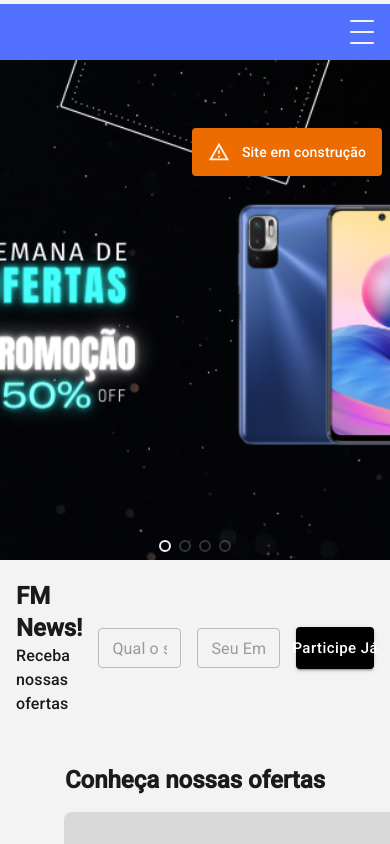
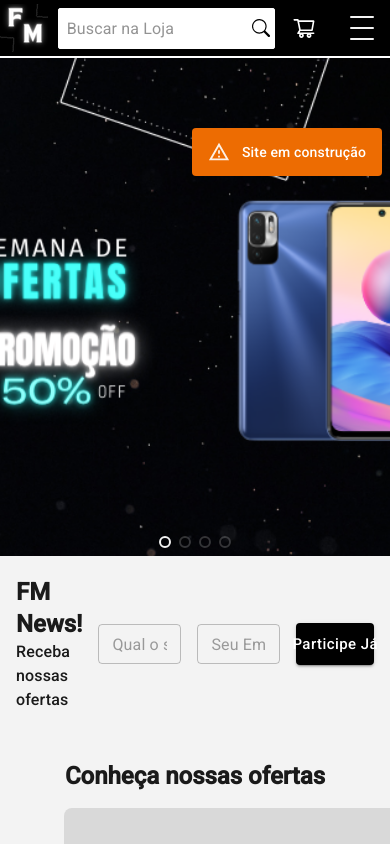
Before and after one commit to Felipe-alv-es/smartphone-store, a React (Create React App) app: page / in a window 390 px wide. Shown: the top 844 px of the page. Built offline with nearby package versions, Linux system fonts and the light colour scheme.

Commit message:
chore(site): finished bestDeals and Featured products responsivity

```diff
--- a/src/components/BestDeals/BestDeals.styles.ts
+++ b/src/components/BestDeals/BestDeals.styles.ts
@@ -10,6 +10,10 @@ export const getContainerStyle = () => ({
   display: "flex",
   justifyContent: "space-between",
   margin: "16px 72px 32px 72px",
+  "@media(max-width: 544px)": {
+    margin: "16px",
+    display: "block",
+  },
 });
 
 export const getOptionsStyle = () => ({
@@ -19,6 +23,9 @@ export const getOptionsStyle = () => ({
   padding: "16px",
   display: "grid",
   placeItems: "center",
+  "@media(max-width: 544px)": {
+    margin: "0 0 16px 0",
+  },
 });
 
 export const getContentStyle = () => ({
--- a/src/components/FeaturedProducts/Featuredproducts.js
+++ b/src/components/FeaturedProducts/Featuredproducts.js
@@ -46,13 +46,12 @@ const Featuredproducts = () => {
   const params = {
     spaceBetween: "32px",
     onSwiper: setSwiper,
-    pagination: isMobile ? true : false,
     breakpoints: {
       200: {
-        slidesPerView: 1,
+        slidesPerView: 2,
       },
       850: {
-        slidesPerView: 2,
+        slidesPerView: 3,
       },
       1200: {
         slidesPerView: 4,
@@ -65,7 +64,7 @@ const Featuredproducts = () => {
       },
     },
     style: {
-      margin: isMobile ? "0 24px 0 24px" : "0 36px 0 36px",
+      margin: isMobile ? "0 0 0 0" : "0 36px 0 36px",
       background: "transparent",
     },
   };
@@ -74,9 +73,12 @@ const Featuredproducts = () => {
     <Box sx={{ marginTop: "5em" }}>
       <Typography sx={getPageTitleStyle}>{"Produtos em destaque"}</Typography>
       <Box sx={getContainerStyle}>
+        {isMobile ? null : (
           <IconButton onClick={swipePreviousPage} sx={getIconButtonStyle}>
             <BsChevronLeft />
           </IconButton>
+        )}
+
         <Swiper {...params}>
           {productsSlider.map((item) => (
             <SwiperSlide
@@ -88,7 +90,17 @@ const Featuredproducts = () => {
               }}
             >
               <Paper sx={getContentStyle}>
-                <Box component="img" alt={item.title} src={item.img} />
+                <Box
+                  component="img"
+                  alt={item.title}
+                  src={item.img}
+                  sx={{ gridArea: "image", marginRight: "16px" }}
+                />
+                <Box
+                  sx={{
+                    gridArea: "content",
+                  }}
+                >
                   <Typography variant="body1" sx={getOfferTypeStyle}>
                     {item.title}
                   </Typography>
@@ -112,14 +124,17 @@ const Featuredproducts = () => {
                   </FormControl>
                   <StyledTypography>{item.value1}</StyledTypography>
                   <StyledTypography>{item.value2}</StyledTypography>
-                <StyledButton>Mais detalhes</StyledButton>
+                </Box>
+                <StyledButton gridArea="button"> Mais detalhes</StyledButton>
               </Paper>
             </SwiperSlide>
           ))}
         </Swiper>
+        {isMobile ? null : (
           <IconButton onClick={swipeNextPage} sx={getIconButtonStyle}>
             <BsChevronRight />
           </IconButton>
+        )}
       </Box>
     </Box>
   );
--- a/src/components/FeaturedProducts/Featuredproducts.styles.tsx
+++ b/src/components/FeaturedProducts/Featuredproducts.styles.tsx
@@ -9,6 +9,9 @@ export const getContainerStyle = () => ({
     background: "#D9D9D9",
     borderRadius: "8px",
     cursor: "pointer",
+  },
+  "@media(max-width: 544px)": {
+    padding: "16px",
   },
 });
 
@@ -24,11 +27,16 @@ export const getContentStyle = () => ({
   width: "100%",
   height: "100%",
   display: "grid",
-  placeItems: "center",
+  gridTemplateAreas: `'image''content''button'`,
+  placeItems: "center stretch",
   padding: "32px",
   borderRadius: "16px",
   "> *": {
     maxWidth: "100%",
+  },
+  "@media(max-width: 544px)": {
+    padding: "16px",
+    gridTemplateAreas: `'image content''image button'`,
   },
 });
 
@@ -46,14 +54,12 @@ export const getIconButtonStyle = () => ({
 
 export const getChipContainerStyle = () => ({
   margin: "16px 0 32px 0",
-  justifyContent: "space-between",
-  display: "flex",
   width: "100%",
+  placeItems: "center",
+  translate: "8px 0px",
 });
 
 export const getRadiogroupStyle = () => ({
-  justifyContent: "space-between",
-  paddingLeft: "12px",
   ".MuiTypography-root": {
     padding: "4px 8px 4px 8px",
     borderRadius: "12px",
--- a/src/components/Home/Home.js
+++ b/src/components/Home/Home.js
@@ -44,7 +44,10 @@ const Home = () => {
       <Navbar />
       <Swiper
         {...params}
-        style={{ paddingTop: isMobile ? "56px" : "", marginTop: "4px" }}
+        style={{
+          paddingTop: isMobile ? "56px" : "",
+          marginTop: isMobile ? "" : "4px",
+        }}
       >
         {homeSlider.map((item) => (
           <SwiperSlide key={item.id}>
--- a/src/components/Navbar/Navbar.js
+++ b/src/components/Navbar/Navbar.js
@@ -1,14 +1,7 @@
 import React, { useState } from "react";
-import {
-  Box,
-  Drawer,
-  Icon,
-  Divider,
-  Link,
-  Typography,
-  IconButton,
-} from "@mui/material";
+import { Box, Drawer, Icon, Divider, Link, IconButton } from "@mui/material";
 import Logo from "../../assets/images/Fictional.png";
+import FMLogo from "../../assets/images/FM.png";
 import {
   getNavbarStyles,
   getDrawerMenuStyle,
@@ -17,6 +10,8 @@ import {
   getMobileContainerStyle,
   topContainerStyle,
   StyledSearch,
+  StyledTypohraphy,
+  StyledLink,
 } from "./Navbar.styles.tsx";
 import {
   AiFillHome,
@@ -60,12 +55,11 @@ const Navbar = () => {
     <>
       {isMobile ? (
         <Box sx={getMobileContainerStyle}>
-          {/* <Box
-            sx={getMobileLogoStyle}
-            component="img"
-            src={FBLogo}
-            alt="FictionalBank Logo"
-          /> */}
+          <Box component="img" src={FMLogo} alt="FictionalBank Logo" />
+          <StyledSearch />
+          <IconButton color="primary">
+            <AiOutlineShoppingCart color="white" />
+          </IconButton>
           <StyledBurguerButton
             onClick={() => setIsOpen(isOpen ? false : true)}
             isOpen={isOpen}
@@ -97,7 +91,12 @@ const Navbar = () => {
       ) : (
         <Box sx={getNavbarStyles}>
           <Box sx={topContainerStyle}>
-            <Box sx={{ display: "flex", alignItems: "center" }}>
+            <Box
+              sx={{
+                display: "flex",
+                alignItems: "center",
+              }}
+            >
               <Box
                 sx={getImageStyle}
                 component="img"
@@ -106,21 +105,15 @@ const Navbar = () => {
               />
               <StyledSearch />
               <Box sx={{ marginLeft: "16px" }}>
-                <Typography color={"white"} variant="body2">
-                  Bem vindo
-                </Typography>
-                <Typography color={"white"} variant="body2">
-                  <Link color="inherit" sx={{ cursor: "pointer" }}>
-                    Entre
-                  </Link>
+                <StyledTypohraphy>Bem vindo</StyledTypohraphy>
+                <StyledTypohraphy>
+                  <StyledLink>Entre</StyledLink>
                   {" ou "}
-                  <Link color="inherit" sx={{ cursor: "pointer" }}>
-                    Cadastre-se
-                  </Link>
-                </Typography>
+                  <StyledLink>Cadastre-se</StyledLink>
+                </StyledTypohraphy>
               </Box>
             </Box>
-            <Box>
+            <Box sx={{ display: "flex" }}>
               <IconButton color="primary">
                 <GoBell color="white" />
               </IconButton>
--- a/src/components/Navbar/Navbar.styles.tsx
+++ b/src/components/Navbar/Navbar.styles.tsx
@@ -5,6 +5,10 @@ import {
   InputBaseProps,
   InputBase,
   IconButton,
+  TypographyProps,
+  Typography,
+  Link,
+  LinkProps,
 } from "@mui/material/";
 import { BsSearch } from "react-icons/bs";
 
@@ -57,29 +61,37 @@ export const topContainerStyle = (): SxProps => ({
 
 export const StyledSearch = React.forwardRef<HTMLElement, InputBaseProps>(
   (props) => (
-    <form>
+    <form style={{ display: "flex", justifyContent: "right" }}>
       <InputBase
         placeholder="Buscar na Loja"
-        size="small"
         sx={{
           Input: {
             color: "black",
             borderColor: "white",
             borderStyle: "solid",
             borderWidth: "1px",
-            padding: "8px",
+            padding: "8px 24px 8px 8px",
             borderRadius: "2px",
             background: "white",
-            width: "300px",
             "::placeholder": {
               color: "black",
+            },
+            "@media(max-width: 544px)": {
+              // margin: "0px 16px 0px 16px",
             },
           },
         }}
         {...props}
       />
-      <IconButton sx={{ pointerEvents: "none" }}>
-        <BsSearch color="white" />
+      <IconButton
+        size="small"
+        sx={{
+          pointerEvents: "none",
+          position: "absolute",
+          translate: "0px 6px",
+        }}
+      >
+        <BsSearch color="black" />
       </IconButton>
     </form>
   )
@@ -158,10 +170,11 @@ export const getDrawerMenuStyle = (): SxProps => ({
 export const getMobileContainerStyle = (): SxProps => ({
   display: "flex",
   width: "100%",
-  justifyContent: "right",
+  justifyContent: "space-between",
   alignItems: "center",
-  background: "#5271FF",
+  background: "#000000",
   position: "fixed",
+  borderBottom: "2px solid #FFFFFF",
   zIndex: 1400, // Todo: A navbar só fica a frente do drawer caso o Zindex seja mais que 1400
 });
 
@@ -171,3 +184,11 @@ export const getMobileLogoStyle = (): SxProps => ({
   left: 0,
   marginLeft: "4px",
 });
+
+export const StyledTypohraphy = React.forwardRef<HTMLElement, TypographyProps>(
+  (props) => <Typography color={"white"} variant="body2" {...props} />
+);
+
+export const StyledLink = React.forwardRef<HTMLElement, LinkProps>((props) => (
+  <Link color="inherit" sx={{ cursor: "pointer" }} {...props} />
+));
```
Also changed, not shown: src/assets/images/FM.png (added). Lines whose indentation alone changed are shown as unchanged.
